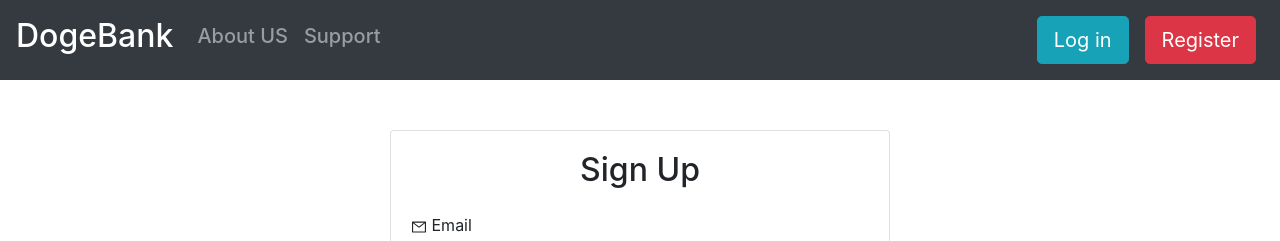
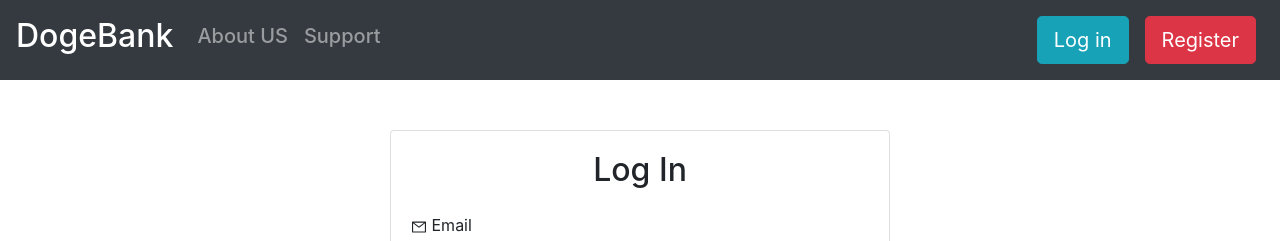
Before and after one commit to sebika/dogebank, a React (Create React App) app: page /login in a window 1280 px wide. Shown: the top 241 px of the page. Built offline with nearby package versions, Linux system fonts and the light colour scheme; no server answers.

Commit message:
Fix naming for login page

```diff
--- a/src/component/Login.js
+++ b/src/component/Login.js
@@ -34,7 +34,7 @@ export function Login() {
     <>
       <Card>
         <Card.Body>
-          <h2 className='text-center mb-4'>Sign Up</h2>
+          <h2 className='text-center mb-4'>Log In</h2>
 
           {error && <Alert variant='danger'>{error}</Alert>}
 
```
